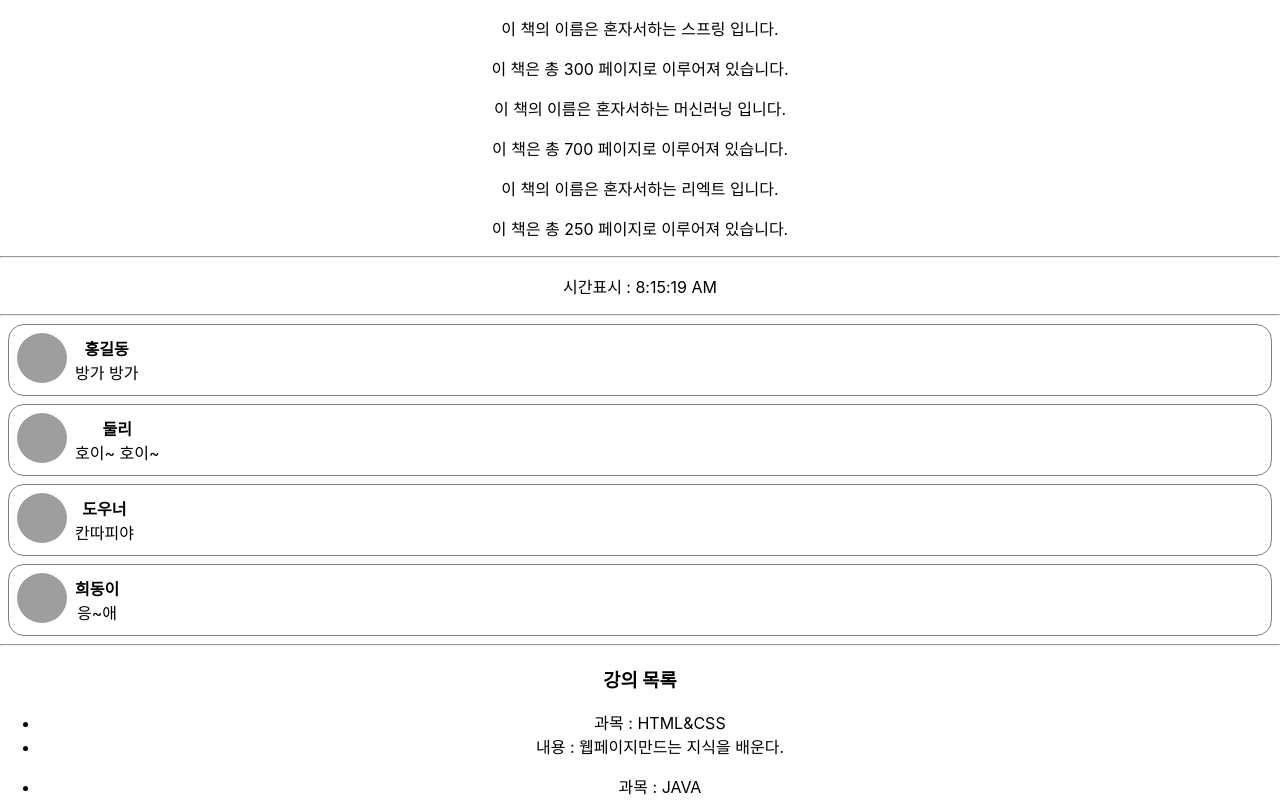
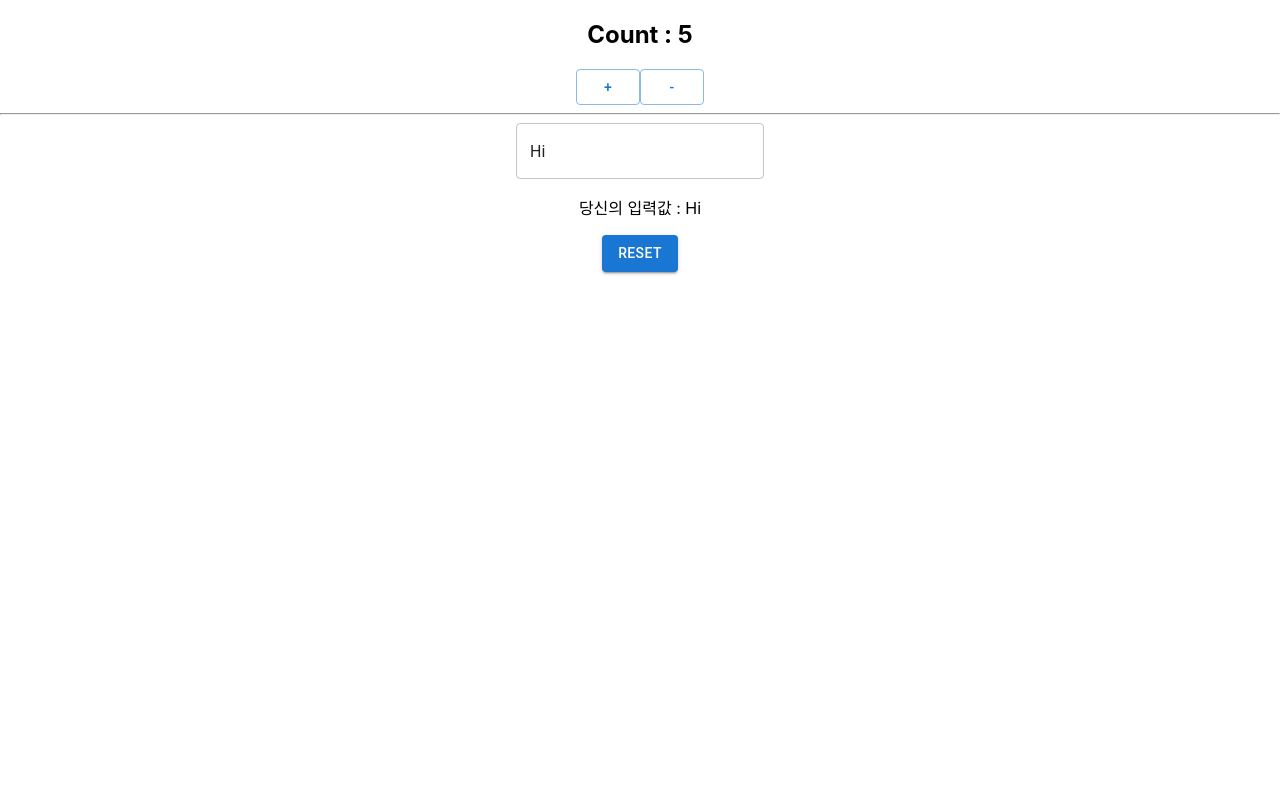
Before and after one commit to yoohobeom/2025-MyReact01, a React (Create React App) app: page / in a window 1280 px wide. Shown: the top 800 px of the page. Built offline with nearby package versions, Linux system fonts and the light colour scheme; grey boxes are pictures that could not be loaded.

Commit message:
11-14 금 오후

```diff
--- a/package.json
+++ b/package.json
@@ -3,6 +3,9 @@
   "version": "0.1.0",
   "private": true,
   "dependencies": {
+    "@emotion/react": "^11.14.0",
+    "@emotion/styled": "^11.14.1",
+    "@mui/material": "^7.3.5",
     "@testing-library/dom": "^10.4.1",
     "@testing-library/jest-dom": "^6.9.1",
     "@testing-library/react": "^16.3.0",
--- a/src/App.js
+++ b/src/App.js
@@ -13,21 +13,28 @@
 import IfExam02List from './pages/step06-if/IfExam02List';
 import TextList from './pages/step06-if/TextList';
 import Event01 from './pages/step07-event/Event01';
+import Event02 from './pages/step07-event/Event02';
+import Event03 from './pages/step07-event/Event03';
+import Event04 from './pages/step07-event/Event04';
+import InputExam from './pages/step08-css/InputExam';
+import CounterEx01 from './pages/step09-event2/CounterEx01';
+import CounterEx02 from './pages/step09-event2/CounterEx02';
+import CounterEx03 from './pages/step09-event2/CounterEx03';
 
 
 function App() {
   return (
     <div className="App">
-      <Library />
+      {/* <Library />
       <hr />
       <Clock />
-      <hr />
+      <hr /> */}
       {/* 같은 컴포넌트 여러개는 => 리스트 컴포넌트를 만들어라
       <Comment />
       <Comment />
       <Comment />
       */}
-      <CommentList />
+      {/* <CommentList />
       <hr />
       <List02 />
       <hr />
@@ -48,6 +55,18 @@
       <TextList />
       <hr />
       <Event01 />
+      <hr />
+      <Event02 />
+      <hr />
+      <Event03 />
+      <hr />
+      <Event04 />
+      <hr />
+      <InputExam /> */}
+      {/* <CounterEx01 /> */}
+      <CounterEx02 />
+      <hr />
+      <CounterEx03 />
     </div>
   );
 }
--- /dev/null
+++ b/src/components/Btn.jsx
@@ -0,0 +1,52 @@
+import { Button } from '@mui/material';
+
+// 선언식
+// export default function Btn({name, children}) {
+//     return (
+//         <Button variant="contained" onClick={() => {console.log(name)}}>{children}</Button>
+//     )
+// }
+
+// 표현식
+// const Btn = ({name, children}) => {
+//     return (
+//         <Button variant="contained" onClick={() => {console.log(name)}}>{children}</Button>
+//     )
+// }
+
+// export default Btn;
+
+// const Btn = ({name, children}) => {
+//     return (
+//         <Button variant="contained"
+//         // 자식 요소 영향 없음
+//         onMouseEnter={() => {console.log(name, "onMouseEnter")}}
+//         onMouseLeave={() => {console.log(name, "onMouseLeave")}}
+
+//         // 자식 요소에 들어가도 계속 발생함
+//         // onMouseOver={() => {console.log(name, "onMouseOver")}}
+//         // onMouseOut={() => {console.log(name, "onMouseOut")}}
+
+//         >{children}</Button>
+//     )
+// }
+
+// export default Btn;
+
+// () 사용 () => (값), 암시적으로 return
+const handleEvent = (name, e) => (
+    console.log(name, e)
+)
+
+// {} 사용 () => {...}, 여기 실행할 블록이다. 명시적 return을 해야된다.
+const handleEvent2 = (name, e) => {
+    console.log(name, e)
+}
+
+// e : event 객체
+const Btn = ({name, children}) => (
+    <Button variant="contained"
+        onClick={(e) => handleEvent2(name, e)}>{name}</Button>
+)
+
+export default Btn;
--- a/src/pages/step07-event/Event02.jsx
+++ b/src/pages/step07-event/Event02.jsx
@@ -1,14 +1,17 @@
-function AlertButton(message, childeren) {
-    return (
-        <button onClick={() => alert(message)}>{childeren}</button>
+// children : React 컴포넌트의 특수한 props
+// 시작태그와 끝태그 사이의 글자를 말한다.
+function AlertButton({message, children}) {
+    return(
+        <button onClick={()=>alert(message)}>{children}</button>
     )
 }
 
 export default function Event02() {
-
-    return (
+    return(
         <div>
-
+            <AlertButton message="play">PlayButton</AlertButton><br />
+            <AlertButton message="upload">UploadButton</AlertButton><br />
+            <AlertButton message="download">DownButton</AlertButton><br />
         </div>
     )
 }
--- /dev/null
+++ b/src/pages/step07-event/Event03.jsx
@@ -0,0 +1,18 @@
+// 머티리얼 디자인 : 구글이 모바일, 데스크톱 등 다양한 기기에서 일관되고 직관적인 사용자 경험을 제공하는
+// 목적으로 시각적인 디자인 언어 및 가이드라인 제공
+// MUI는 주로 React 기반의 UI 컴포넌트 라이브러리인 Material UI
+import { Button } from '@mui/material';
+
+export default function Event03() {
+    function handleClick() {
+        console.log("event-1");
+    }
+
+    return (
+        <>
+            <Button variant="text" onClick={handleClick}>Text</Button>
+            <Button variant="contained" onClick={() => {console.log("event-2")}}>Contained</Button>
+            <Button variant="outlined" disabled>Outlined</Button>
+        </>
+    )
+}
--- /dev/null
+++ b/src/pages/step07-event/Event04.jsx
@@ -0,0 +1,11 @@
+import Btn from "../../components/Btn";
+
+export default function Event04() {
+    return (
+        <div>
+            <Btn name={'Home'}>HOME</Btn><br />
+            <Btn name={'Store'}>STORE</Btn><br />
+            <Btn name={'Content'}>content</Btn><br />
+        </div>
+    )
+}
--- /dev/null
+++ b/src/pages/step08-css/InputExam.jsx
@@ -0,0 +1,20 @@
+import { TextField } from '@mui/material'
+import './inputExam.css'
+
+export default function InputExam(props) {
+    return (
+        // className 은 css에서 class 뜻한다.
+        // TextField 이벤트 처리는 onChange를 사용하자
+        <div>
+            <input onFocus={() => console.log("onFocus")}
+                    onBlur={() => console.log("onBlur")}
+                    className="bgColor"/>
+            <br /><br />
+            <TextField id="outlined-basic" label="Outlined" variant="outlined"
+            onChange={(e)=>console.log(e.target.value)}/>
+            <TextField id="filled-basic" label="Filled" variant="filled"
+            onKeyUp={(e)=>console.log(e.target.value + "," + e.key)}/>
+            <TextField id="standard-basic" label="Standard" variant="standard" />
+        </div>
+    )
+}
--- /dev/null
+++ b/src/pages/step08-css/inputExam.css
@@ -0,0 +1,4 @@
+.bgColor {
+    background-color: gray;
+    padding: 10px;
+}
--- /dev/null
+++ b/src/pages/step09-event2/CounterEx01.jsx
@@ -0,0 +1,27 @@
+import { Button } from "@mui/material";
+
+export default function CounterEx01() {
+    // 리엑트에서 화면이 병경 (재 랜더링)하기 위해서는 상태값이 변경되었다고
+    // 리엑트에게 알려줘야 한다. (상태 관리 => useState)
+    console.log("hi")
+    let cnt = 5;
+
+    function increment() {
+        cnt = cnt + 1;
+        // 카운트 값은 변경되지만 화면이 변경되지 않는다.
+        console.log("cnt : ", cnt);
+    }
+
+    function decrement() {
+        cnt = cnt - 1;
+        console.log("cnt : ", cnt);
+    }
+
+    return (
+        <>
+            <h2>Count : {cnt}</h2>
+            <Button variant="outlined" onClick={increment}> + </Button>
+            <Button variant="outlined" onClick={decrement}> - </Button>
+        </>
+    )
+}
--- /dev/null
+++ b/src/pages/step09-event2/CounterEx02.jsx
@@ -0,0 +1,29 @@
+import { Button } from "@mui/material";
+import { useState } from "react";
+
+export default function CounterEx02() {
+    // 리엑트에서 화면이 병경 (재 랜더링)하기 위해서는 상태값이 변경되었다고
+    // 리엑트에게 알려줘야 한다. (상태 관리 => useState)
+    console.log("hi")
+    // const [변수, set변수] = useState(초기값)
+    const [cnt, setCnt] = useState(5);
+
+    // function increment() {
+    //     setCnt(cnt + 1);
+    // }
+
+    // function decrement() {
+    //     setCnt(cnt - 1);
+    // }
+
+    const increment = () => setCnt(cnt + 1);
+    const decrement = () => setCnt(cnt - 1);
+
+    return (
+        <>
+            <h2>Count : {cnt}</h2>
+            <Button variant="outlined" onClick={increment}> + </Button>
+            <Button variant="outlined" onClick={decrement}> - </Button>
+        </>
+    )
+}
--- /dev/null
+++ b/src/pages/step09-event2/CounterEx03.jsx
@@ -0,0 +1,21 @@
+import { Button, TextField } from "@mui/material";
+import { useState } from "react";
+
+export default function CounterEx03(props) {
+    const [msg, setMsg] = useState('Hi');
+
+    function handleChange(e) {
+        setMsg(e.target.value);
+    }
+
+    function handleClick(props) {
+        setMsg('Hi');
+    }
+    return (
+        <>
+            <TextField variant="outlined" onChange={handleChange} value={msg}/>
+            <p>당신의 입력값 : {msg}</p>
+            <Button variant="contained" onClick={handleClick}>Reset</Button>
+        </>
+    )
+}
```
Also changed, not shown: 1 other file (tests, documents, lock files or other folders).
